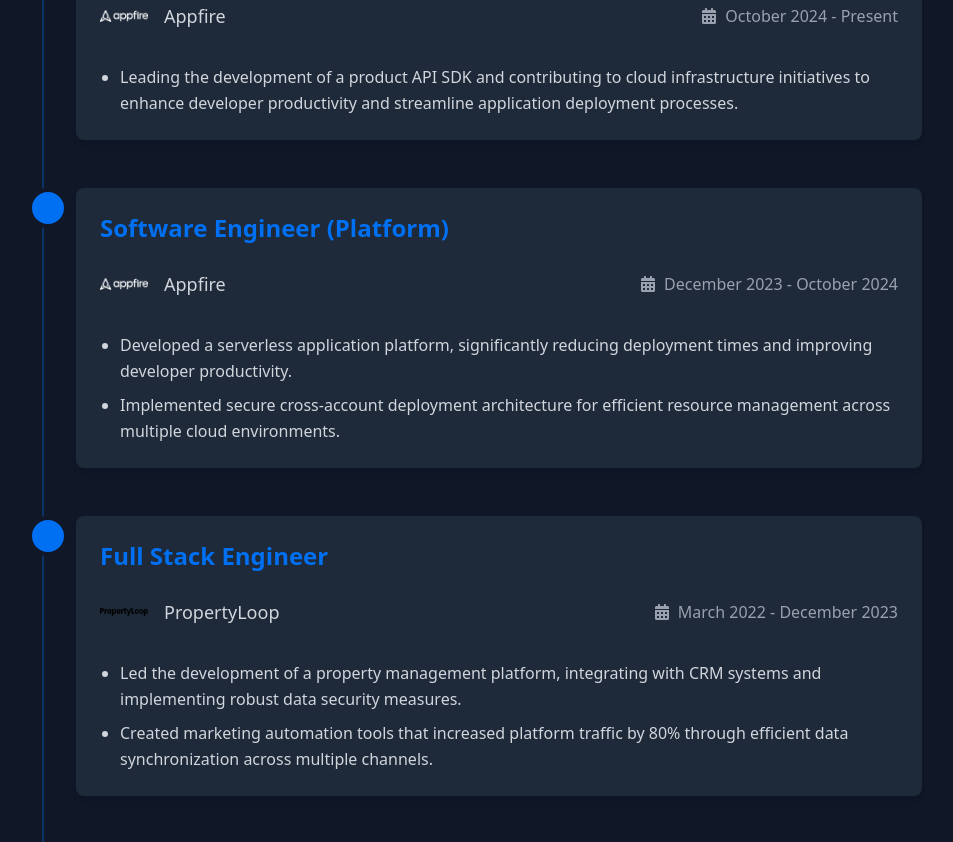
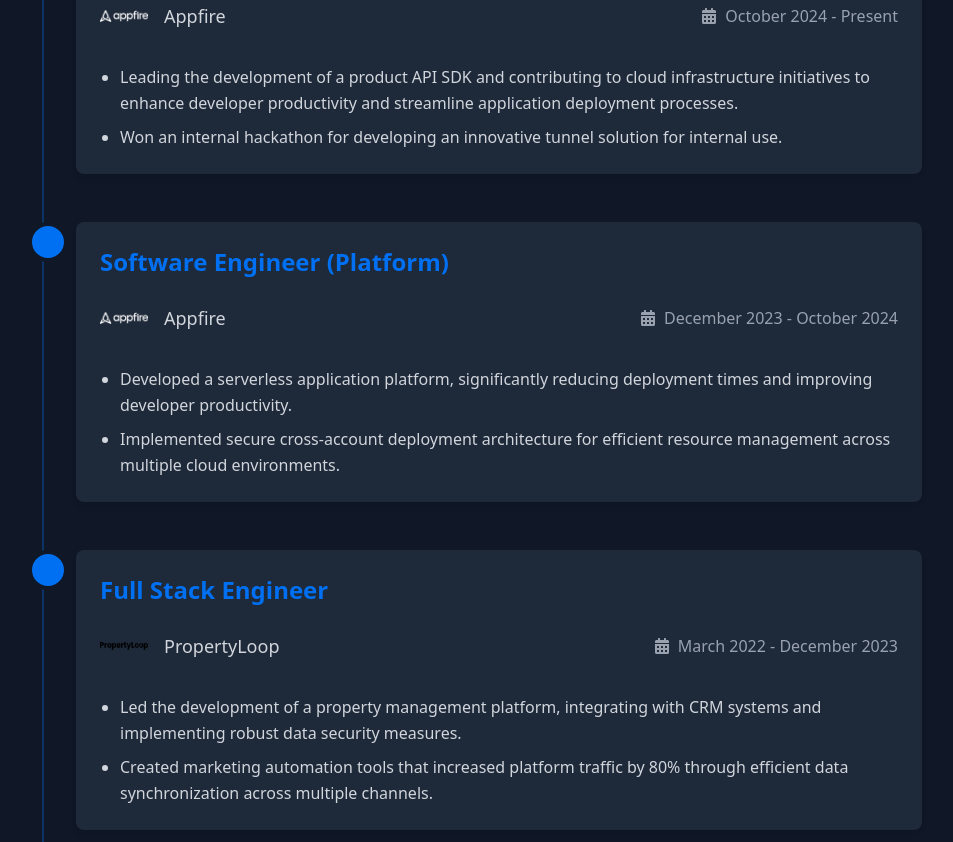
Before and after one commit to BhuveshDhiman/my-portfolio-v2, a Next.js app: page / in a window 1280 px wide. Shown: the part 2700-3542 px from the top of the page, without its empty margins (166-1119 px from the left). Built offline with nearby package versions, Linux system fonts and the light colour scheme.

Commit message:
update: add hackathon

```diff
--- a/src/components/sections/Experience.tsx
+++ b/src/components/sections/Experience.tsx
@@ -40,6 +40,7 @@
       period: 'October 2024 - Present',
       description: [
         'Leading the development of a product API SDK and contributing to cloud infrastructure initiatives to enhance developer productivity and streamline application deployment processes.',
+        'Won an internal hackathon for developing an innovative tunnel solution for internal use.',
       ],
     },
     {
```
